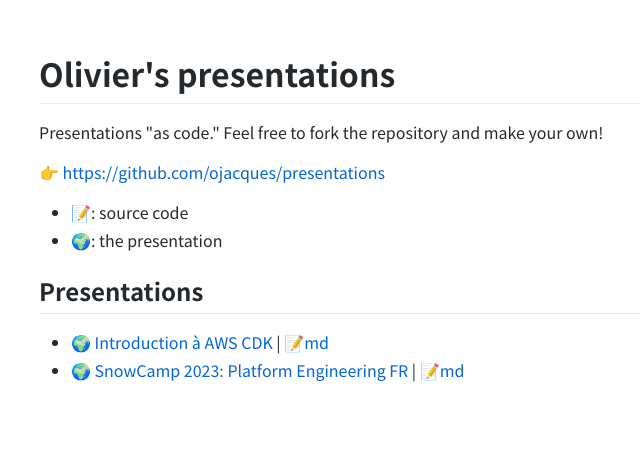
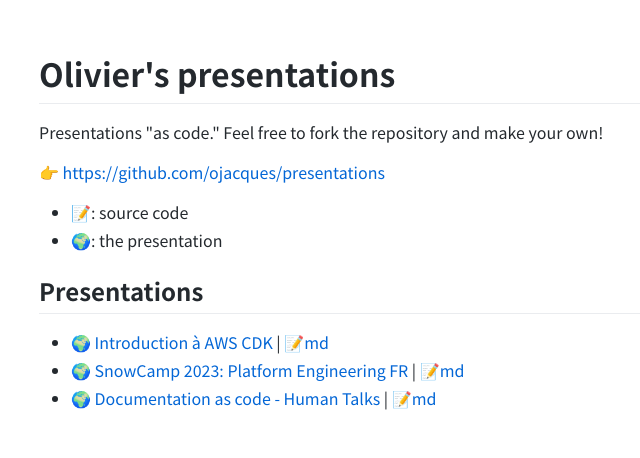
Before and after one commit to ojacques/presentations, a plain HTML site: page index.html in a window 1280 px wide. Shown: the whole page, without its empty margins (156-796 px from the left). Drawn offline with Linux system fonts and the light colour scheme.

Commit message:
Deploying to gh_pages from  @ fab20bde7e08f4ba52f98cf06a047ddc020d1bf4 🚀

```diff
--- a/index.html
+++ b/index.html
@@ -9,5 +9,6 @@
 <ul>
 <li><a href="https://ojacques.github.io/presentations/aws-cdk-intro/">🌍 Introduction à AWS CDK</a> | <a href="https://github.com/ojacques/presentations/blob/main/aws-cdk-intro/README.md">📝md</a></li>
 <li><a href="https://ojacques.github.io/presentations/snowcamp_2023/">🌍 SnowCamp 2023: Platform Engineering FR</a> | <a href="https://github.com/ojacques/presentations/blob/main/snowcamp_2023/README.md">📝md</a></li>
+<li><a href="https://ojacques.github.io/presentations/doc-as-code-10min/">🌍 Documentation as code - Human Talks</a> | <a href="https://github.com/ojacques/presentations/blob/main/doc-as-code-10min/README.md">📝md</a></li>
 </ul>
 </article><script>document.getElementsByClassName("markdown-body")[0].style.fontFamily='CJK';var code=document.getElementsByTagName("code");for(var i=0;i<code.length;++i){code[i].style.fontFamily='CJK MONO'}</script></body></html>
```
